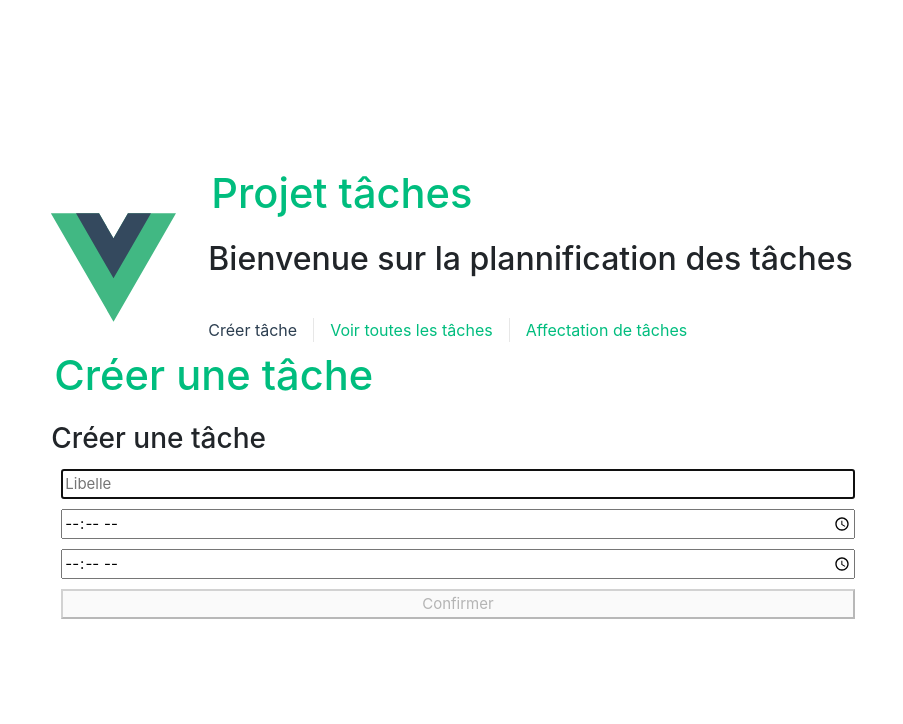
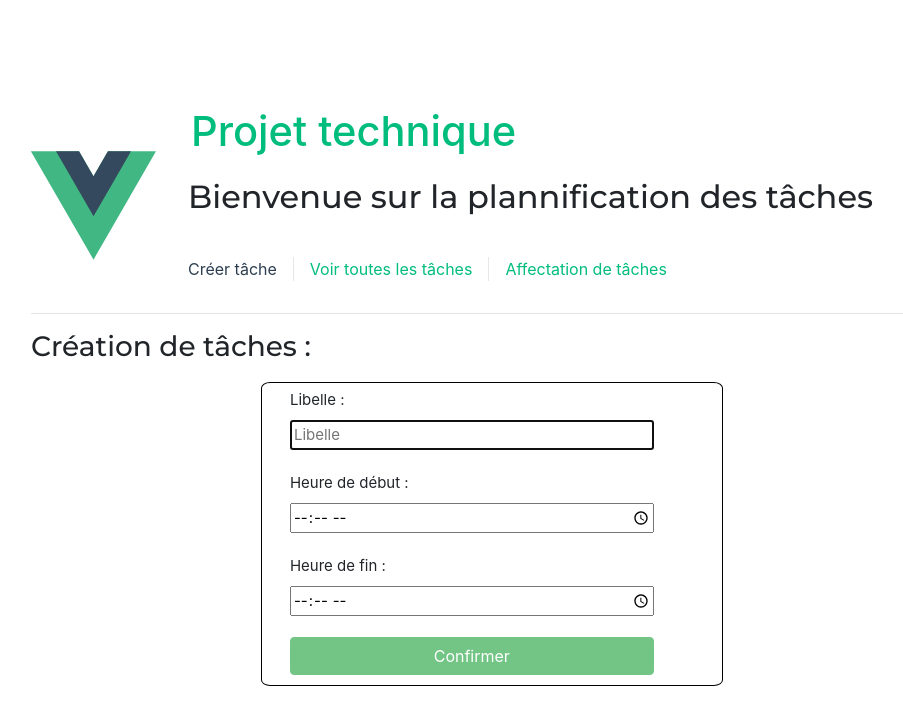
Before and after one commit to Milie78370/GestionTache, a Vue app in the folder frontend/: page / in a window 1280 px wide. Shown: the top 724 px of the page, without its empty margins (148-1051 px from the left). Built offline with nearby package versions, Linux system fonts and the light colour scheme.

Commit message:
ajout de la documentation + style + bootstrap dans le frontend

```diff
--- a/frontend/index.html
+++ b/frontend/index.html
@@ -5,6 +5,9 @@
     <link rel="icon" href="/favicon.ico">
     <meta name="viewport" content="width=device-width, initial-scale=1.0">
     <link rel="stylesheet" href="https://cdn.jsdelivr.net/npm/bootstrap@4.3.1/dist/css/bootstrap.min.css" integrity="sha384-ggOyR0iXCbMQv3Xipma34MD+dH/1fQ784/j6cY/iJTQUOhcWr7x9JvoRxT2MZw1T" crossorigin="anonymous">
+    <link rel="preconnect" href="https://fonts.googleapis.com">
+    <link rel="preconnect" href="https://fonts.gstatic.com" crossorigin>
+    <link href="https://fonts.googleapis.com/css2?family=Montserrat:ital,wght@0,100..900;1,100..900&display=swap" rel="stylesheet">
     <title>Vite App</title>
   </head>
   <body>
--- a/frontend/src/App.vue
+++ b/frontend/src/App.vue
@@ -1,6 +1,6 @@
 <script setup>
 import { RouterLink, RouterView } from 'vue-router'
-import HelloWorld from './components/HelloWorld.vue'
+import Message from './components/Message.vue'
 </script>
 
 <template>
@@ -9,7 +9,7 @@ import HelloWorld from './components/HelloWorld.vue'
       <img alt="Vue logo" class="logo" src="@/assets/logo.svg" width="125" height="125" />
 
       <div class="wrapper">
-        <HelloWorld msg="Projet tâches" />
+        <Message msg="Projet technique" />
         <h2>Bienvenue sur la plannification des tâches</h2>
 
         <nav>
@@ -33,6 +33,9 @@ header {
 .logo {
   display: block;
   margin: 0 auto 2rem;
+}
+h2{
+  font-family: "Montserrat", sans-serif;
 }
 
 nav {
--- a/frontend/src/components/EmployeDetails.vue
+++ b/frontend/src/components/EmployeDetails.vue
@@ -1,20 +1,19 @@
 <template>
   <div>
     <div>
-      <div v-show="task_emp.emp_id" v-for="task_emp in isTacheAffected" :key="task_emp.emp_id">
-        <p>La tâche est affectée :{{ emp_id_task }} {{ task_emp.nom }}</p>
+      <div v-show="emp.emp_id == emp_id_task" v-for="emp in employe" :key="emp.emp_id">
+        <p>La tâche est affectée : <strong>{{ emp.nom }}</strong></p>
       </div>
-      <select v-model="emp_id">
+      <select class="custom-select" v-model="emp_id">
         <option
           v-for="emp in employe"
           :key="emp.emp_id"
           :value="emp.emp_id"
-          :selected="emp.emp_id === emp.emp_id"
         >
-          <p>{{ emp.nom }}</p>
+        {{ emp.nom }}
         </option>
       </select>
-      <button @click="() => updateTasks(emp_id)">Confirmer</button>
+      <button class="btn btn-success" @click="() => updateTasks(emp_id)">Confirmer</button>
     </div>
   </div>
 </template>
@@ -27,9 +26,6 @@ export default {
     employe: {
       required: true
     },
-    isTacheAffected: {
-      required: true
-    },
     emp_id_task: {
       required: false
     }
@@ -37,6 +33,10 @@ export default {
   setup(props, context) {
     let emp_id = ref('')
 
+    /**
+     * Fonction qui a pour seul objectif d'emettre un custom event vers
+     * le composant parent TaskDetails, le payload est l'employe id
+     */
     const updateTasks = (emp_id) => {
       context.emit('affectationTache', emp_id)
     }
@@ -49,5 +49,15 @@ export default {
 }
 </script>
 
-<style>
+<style scoped>
+button{
+  margin-left: 50px;
+  background-color: #42b983;
+}
+p {
+  font-family: "Montserrat", sans-serif;
+}
+.custom-select{
+  width: 85px;
+}
 </style>
--- a/frontend/src/components/FormTask.vue
+++ b/frontend/src/components/FormTask.vue
@@ -1,12 +1,23 @@
 <template>
   <div>
-    <h3>Créer une tâche</h3>
-    <form @submit.prevent="createTask">
-      <input type="text" placeholder="Libelle" v-model="libelle" ref="txtName" />
-      <input type="time" placeholder="heure de debut" v-model="heureDeb" />
-      <input type="time" placeholder="heure de fin" v-model="heureFin" />
-      <button :disabled="!isValidForm">Confirmer</button>
-    </form>
+    <h3>Création de tâches :</h3>
+    <div class="formulaire">
+      <form  @submit.prevent="createTask">
+        <div class="form-group">
+          <label>Libelle : </label>
+          <input type="text" placeholder="Libelle" v-model="libelle" ref="txtName" />
+        </div>
+        <div class="form-group">
+          <label>Heure de début : </label>
+          <input type="time" placeholder="heure de debut" v-model="heureDeb" />
+        </div>
+        <div class="form-group">
+          <label>Heure de fin : </label>
+          <input type="time" placeholder="heure de fin" v-model="heureFin" />
+        </div>
+        <button class="btn btn-success" :disabled="!isValidForm">Confirmer</button>
+      </form>
+    </div>
   </div>
 </template>
 
@@ -14,34 +25,53 @@
 import { ref, computed, onMounted } from 'vue'
 export default {
   setup(props, context) {
-    const libelle = ref('')
-    const heureDeb = ref('')
-    const heureFin = ref('')
-    let txtName = ref(null)
+    const libelle = ref('');
+    const heureDeb = ref('');
+    const heureFin = ref('');
+    let txtName = ref(null);
 
+    /**
+     * Fonction qui verifie si tous les champs du formulaire sont
+     * entrée
+     * @returns un boolean
+     */
     const isValidForm = computed(() => {
       if (libelle.value !== '' && heureDeb.value !== '' && heureFin.value !== '') {
         return true
       }
       return false
-    })
+    });
 
+    /**
+     * Fonction qui remet les champs à vide
+     * @returns void
+     */
     function resetForm() {
       libelle.value = ''
       heureDeb.value = ''
       heureFin.value = ''
     }
 
+    /**
+     * Fonction de creation de tâches
+     * où sa responsabilité est d'envoyer un custom event vers le parent
+     * avec le payload contenant les valeurs du formulaire
+     */
     function createTask() {
       const tasks = {
         libelle: libelle.value,
         heureDeb: heureDeb.value,
         heureFin: heureFin.value
-      }
-      context.emit('createTask', tasks)
-      resetForm()
+      };
+      context.emit('createTask', tasks);
+      resetForm();
     }
 
+    /**
+     * Appel de la fonction onMounted
+     * (faisant partie du cycle de vie vue)
+     * focus sur le champs input
+     */
     onMounted(() => {
       txtName.value.focus();
     })
@@ -60,9 +90,30 @@ export default {
 </script>
 
 <style scoped>
-input,
+.formulaire {
+  display: flex;
+  justify-content: center;
+  align-content: center;
+  width: 50%;
+  margin: auto;
+  border: 1px solid black;
+  border-radius: 2%;
+  padding: 5px;
+}
+form{
+ width: 90%;
+}
+input {
+  width: 90%;
+  margin-bottom: 5px;
+}
 button {
   width: 90%;
-  margin: 5px 10px;
+  margin-bottom: 5px;
+  background-color: #42b983;
+}
+h3{
+  font-family: "Montserrat", sans-serif;
+  margin-bottom: 2%;
 }
 </style>
--- a/frontend/src/components/HelloWorld.vue
+++ b/frontend/src/components/Message.vue
@@ -1,10 +1,13 @@
-<script setup>
-defineProps({
-  msg: {
-    type: String,
-    required: true
+<script>
+export default {
+  name: "MessageComponent",
+  props: {
+    msg: {
+      type: String,
+      required: true
+    }
   }
-})
+}
 </script>
 
 <template>
--- a/frontend/src/components/TaskDetails.vue
+++ b/frontend/src/components/TaskDetails.vue
@@ -2,14 +2,13 @@
     <div class="card" style="width: 18rem;margin-bottom: 10px;">
         <div class="card-body">
             <h5 class="card-title">Libelle : {{ task.libelle }}</h5>
-            <h6 class="card-text">HeureDeb : {{ task.heureDeb }}</h6>
-            <p class="card-text">HeureFin : {{ task.heureFin }}</p>
+            <p class="card-text">Heure début : {{ task.heureDeb }}</p>
+            <p class="card-text">Heure de fin : {{ task.heureFin }}</p>
             <div v-show="isAffectation">
-                <EmployeDetailsVue :employe="employe" @affectationTache="updateTasks" :isTacheAffected="isTacheAffected"  :emp_id_task="task.emp_id"/>
+                <EmployeDetailsVue :employe="employe" @affectationTache="updateTasks" :emp_id_task="task.emp_id"/>
             </div>
             <div v-show="!isAffectation">
-                <button @click="editTask">Modifier</button>
-                <button @click="() => deleteTasks(task.tache_id)">Supprimer</button>
+                <button class="btn btn-success" @click="() => deleteTasks(task.tache_id)">Supprimer</button>
             </div>
         </div>
   </div>
@@ -29,24 +28,28 @@ export default {
         },
         employe: {
             required: true
-        },
-        isTacheAffected: {
-            required: false
         }
     },
     components: {
         EmployeDetailsVue
     },
     setup(props, context){
+        /**
+         * Fonction qui envoie un custom event vers le composant
+         * parent TaskList, avec payload tache_id
+         */
         const deleteTasks = (tacheId) =>{
             context.emit("deleteTask", tacheId);
-        }
+        };
 
+        /**
+         * Fonction qui envoie un custom event vers le
+         * composant parent TaskList, avec payload employe_id
+         */
         const updateTasks = (emp_id) => {
             const task_id = props.task.tache_id;
             context.emit("updateTasks",emp_id, task_id);
-        }
-
+        };
 
         return {
             deleteTasks,
@@ -57,7 +60,11 @@ export default {
 </script>
 
 <style scoped>
-button {
+button{
   margin-right: 5px;
+  background-color: #42b983;
+}
+h5, p {
+    font-family: "Montserrat", sans-serif;
 }
 </style>
--- a/frontend/src/components/TaskList.vue
+++ b/frontend/src/components/TaskList.vue
@@ -1,16 +1,20 @@
 <template>
     <div>
+        <h3 v-show="isAffectation">Affectation de tâches : </h3>
+        <h3 v-if="!isAffectation">Voir toutes les tâches : </h3>
+        <div class="taskDetails">
             <TaskDetails
                 :task='task'
                 :employe="employe"
                 :isAffectation="isAffectation"
-            :isTacheAffected="isTacheAffected"
                 v-for="task in tasks"
                 :key="task.tache_id"
                 @deleteTask="deleteTasks"
                 @updateTasks="updateTasks"
             />
          </div>
+    </div>
+
 </template>
 
 <script>
@@ -27,9 +31,6 @@ export default {
         },
         employe: {
             required: false
-        },
-        isTacheAffected: {
-            required: false
         }
 
     },
@@ -37,10 +38,18 @@ export default {
         TaskDetails,
     },
     setup(props, context) {
+        /**
+         * Fonction qui envoie un custom event vers la page
+         * parent Assignment, avec payload tache_id
+         */
         const deleteTasks = (tacheId) => {
             context.emit("deleteTaskFromList", tacheId);
         }
 
+        /**
+         * Fonction qui envoie un custom event vers la page
+         * parent Assignment, avec payload tache_id, employe_id
+         */
         const updateTasks = (emp_id, task_id) => {
             context.emit("updateTasks", emp_id, task_id);
         }
@@ -53,6 +62,13 @@ export default {
 }
 </script>
 
-<style>
-
+<style scoped>
+.taskDetails{
+    display: grid;
+    grid-template-columns: 1fr 1fr 1fr;
+    grid-gap: 10px;
+}
+h3{
+    font-family: "Montserrat", sans-serif;
+}
 </style>
--- a/frontend/src/main.js
+++ b/frontend/src/main.js
@@ -4,8 +4,8 @@ import { createApp } from 'vue'
 import App from './App.vue'
 import router from './router'
 
-const app = createApp(App)
+const app = createApp(App);
 
-app.use(router)
+app.use(router);
 
-app.mount('#app')
+app.mount('#app');
--- a/frontend/src/views/HomeView.vue
+++ b/frontend/src/views/HomeView.vue
@@ -1,8 +1,10 @@
 <script setup>
-import HelloWorld from '../components/HelloWorld.vue'
 import Form from "../components/FormTask.vue"
 import axios from "axios"
 
+/**
+ * Appel du endpoint de la creation d'une tâche
+ */
 const createTask = async (formData) => {
   const response = await axios.post(`http://localhost:4000/task/add`,formData);
   if(response.data.success){
@@ -15,7 +17,7 @@ const createTask = async (formData) => {
 
 <template>
   <main>
-    <HelloWorld msg="Créer une tâche"/>
+    <hr>
     <Form @createTask="createTask"/>
   </main>
 </template>
--- a/frontend/src/views/TasksView.vue
+++ b/frontend/src/views/TasksView.vue
@@ -1,5 +1,5 @@
 <template>
-  <div>
+  <div class="task">
     <div class="radio-filters">
       <label for="libelle">
         <input type="radio" id="all" value="" v-model="choixFiltrage" />
@@ -7,31 +7,31 @@
       </label>
       <label for="libelle">
         <input type="radio" id="libelle" value="libelle" v-model="choixFiltrage" />
-        libelle
+        Libelle
       </label>
       <label for="heureDeb">
         <input type="radio" id="heureDeb" value="heureDeb" v-model="choixFiltrage" />
-        heure de début
+        Heure de début
       </label>
       <label for="heureFin">
         <input type="radio" id="heureFin" value="heureFin" v-model="choixFiltrage" />
-        heure de fin
+        Heure de fin
       </label>
     </div>
     <br />
 
-    <h3>Trié par :</h3>
+    <h5>Trié par :</h5>
     <div class="radio-filters-trie">
       <label for="ordre croissant">
         <input type="radio" id="ordreCroissant" value="asc" v-model="modeDeTrie" />
-        ordre croissant
+        Ordre croissant
       </label>
       <label for="ordre decroissant">
         <input type="radio" id="ordreDecroissant" value="desc" v-model="modeDeTrie" />
-        ordre décroissant
+        Ordre décroissant
       </label>
     </div>
-
+    <hr>
     <TaskList :tasks="tasks" :isAffectation="isAffectation" @deleteTaskFromList="deleteTasks" />
   </div>
 </template>
@@ -53,26 +53,35 @@ export default {
     let tasksFiltered = ref([]);
     const isAffectation = ref(false);
 
+    /**
+     * Appel du endpoint task list, pour récuperer toutes les tâches
+     * Initialisation de tasks.value avec le tableau de données
+     */
     const getAllTasks = async () => {
-      const response = await axios.get(`http://localhost:4000/task/list`)
+      const response = await axios.get(`http://localhost:4000/task/list`);
       if (response.data.success) {
-        tasks.value = response.data.data
-        console.log('Recupération réussie')
+        tasks.value = response.data.data;
+        console.log('Recupération réussie');
       } else {
-        console.log('Recupération echoue')
+        console.log('Recupération echoue');
       }
     }
 
+    /**
+     * Appel du endpoint task remove, pour supprimer une tâches
+     *
+     */
     const deleteTasks = async (tacheId) => {
       const taskRemove = {
         tache_id: tacheId
-      }
-      const response = await axios.post(`http://localhost:4000/task/remove`, taskRemove)
+      };
+
+      const response = await axios.post(`http://localhost:4000/task/remove`, taskRemove);
       if (response.data.success) {
-        console.log('suppression de la tâche')
-        getAllTasks()
+        console.log('suppression de la tâche');
+        getAllTasks();
       } else {
-        console.log('Echoue de la tâche')
+        console.log('Echoue de la tâche');
       }
     }
 
@@ -80,8 +89,11 @@ export default {
       getAllTasks()
     })
 
-    const editTask = () => {}
-
+    /**
+     * Fonction de filtrage par rapport aux valeurs des inputs (libelle, heureDeb, heureFin)
+     * et du mode de trie (asc, desc)
+     * @return void
+     */
     const filtrageTask = () => {
       if (modeDeTrie.value === 'asc' && choixFiltrage.value === 'libelle') {
         tasksFiltered.value = tasks.value.sort((a, b) => a.libelle.localeCompare(b.libelle))
@@ -98,8 +110,11 @@ export default {
       }
     }
 
-    watch(modeDeTrie,(newValueModeDeTrie, oldValueChoixFiltrage) => {
-        console.log('newValue: ', newValueModeDeTrie, 'oldValue: ', oldValueChoixFiltrage)
+    /**
+     * Mise en place de l'observateur qui va ecoute par rapport aux changements
+     * de modeDeTrie si rien selectionnée on affiche tous sinon on trie
+     */
+    watch(modeDeTrie,(newValueModeDeTrie) => {
         if (newValueModeDeTrie !== '') {
           filtrageTask();
         } else {
@@ -115,7 +130,6 @@ export default {
       choixFiltrage,
       deleteTasks,
       tasksFiltered,
-      editTask,
       modeDeTrie,
       filtrageTask,
       isAffectation
@@ -127,7 +141,14 @@ export default {
 <style scoped>
 .task {
   margin: 10px 15px;
-  border: 3px solid #42b983;
-  border-radius: 5px;
+}
+
+label, input{
+  margin-right: 10px;
+}
+
+h3{
+  font-family: "Montserrat", sans-serif;
+  font-style: italic;
 }
 </style>
```
Also changed, not shown: frontend/src/views/AssignmentTask.vue (+137 -85 lines). Lines whose indentation alone changed are shown as unchanged.
